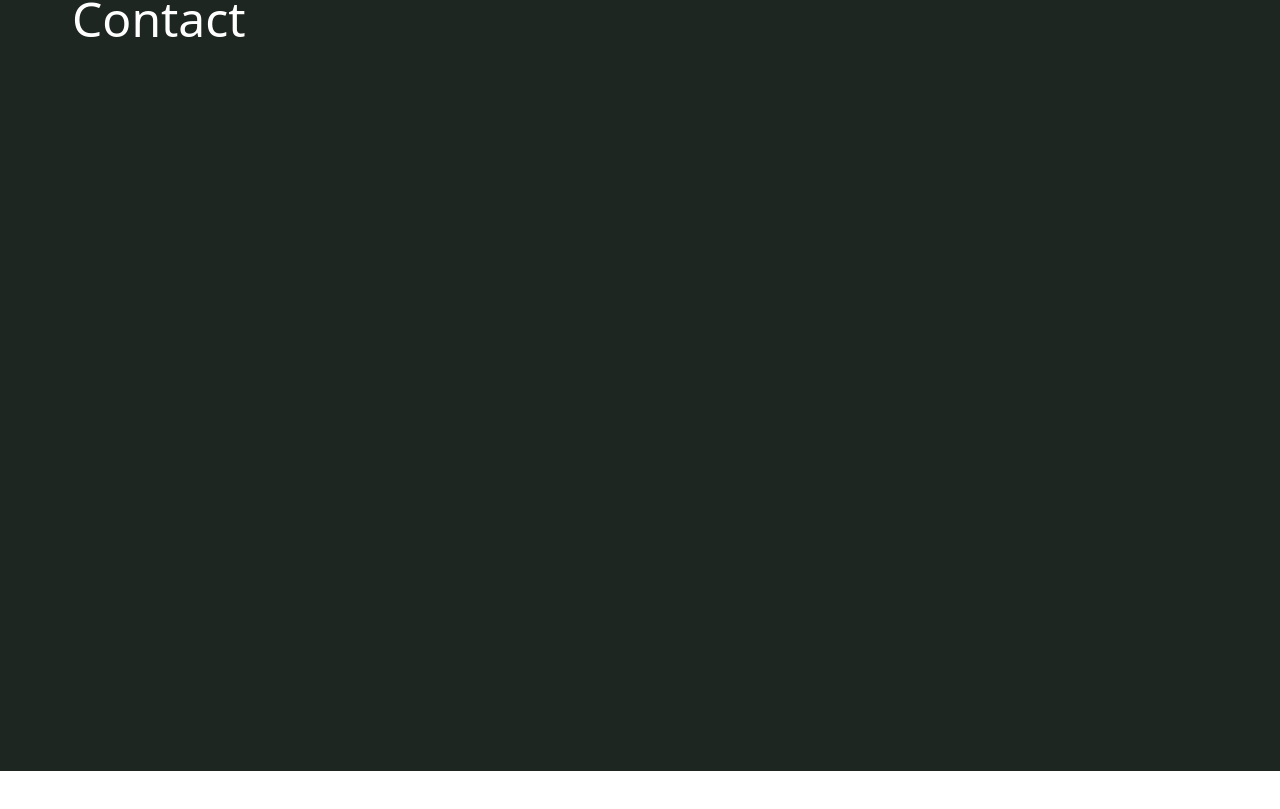
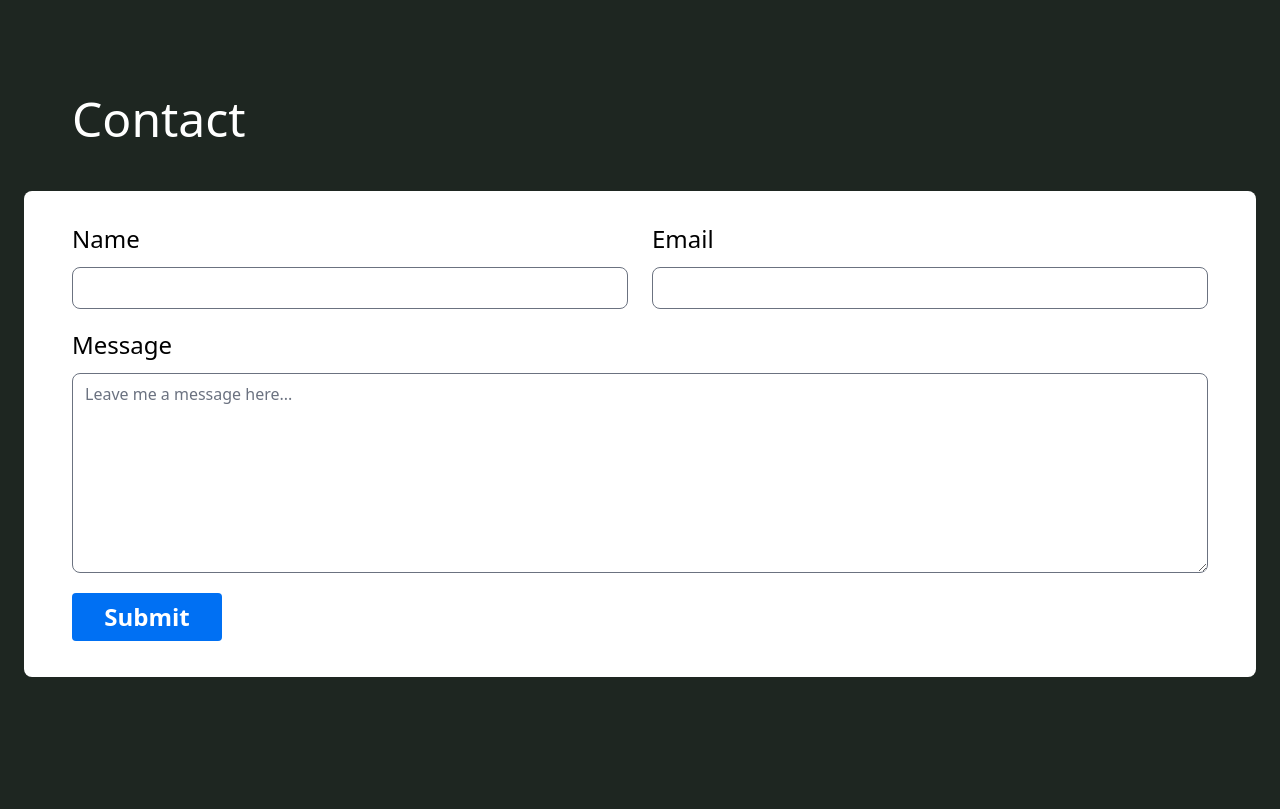
Before and after one commit to chiangamy210/portfolio, a Next.js app: page / in a window 1280 px wide. Shown: the part 3589-4398 px from the top of the page. Before the commit the page ends 4360 px from the top, so only its background shows below. Built offline with nearby package versions, Linux system fonts and the light colour scheme.

Commit message:
facilitate contact ui

```diff
--- a/app/components/Contact.tsx
+++ b/app/components/Contact.tsx
@@ -1,9 +1,12 @@
+import ContactForm from "../ui/contact-form";
+
 export default function Contact() {
   return (
     <main>
       <h1 className="flex p-12 justify-start text-white text-5xl font-inter">
         Contact
       </h1>
+      <ContactForm/>
       <form className="w-[600px]] h-[400px] flex justify-around"></form>
     </main>
   );
--- a/app/components/Navbar.tsx
+++ b/app/components/Navbar.tsx
@@ -19,7 +19,7 @@ export default function Navbar({
   return (
     <nav>
       <div
-        className={`flex py-7 gap-4 justify-start w-full h-[100px] text-white text-2xl bg-[#1e2621] transition-all duration-1000 ease-in-out ${
+        className={`flex py-7 gap-4 justify-start w-full h-[200px] text-white text-2xl bg-[#1e2621] transition-all duration-1000 ease-in-out ${
           isFixed ? "fixed top-0" : "relative"
         }
           ${isVisible ? "opacity-100" : "opacity-0"}
--- /dev/null
+++ b/app/ui/contact-form.tsx
@@ -0,0 +1,35 @@
+// import { lusitana } from '@/app/ui/fonts';
+import {
+  AtSymbolIcon,
+  KeyIcon,
+  ExclamationCircleIcon,
+} from '@heroicons/react/24/outline';
+import { ArrowRightIcon } from '@heroicons/react/20/solid';
+import Button from '../components/Button';
+
+export default function ContactForm() {
+  return (
+
+    <form className='space-y-3'>
+      <div className='flex flex-col rounded-lg bg-white px-12 pb-4 pt-8 text-black'>
+        <div className='grid gap-6 md:grid-cols-2 mb-5'>
+          <div className='flex flex-col '>
+            <label  htmlFor="name" className=' pb-3'>Name</label>
+            <input id='name' type='text' className=' rounded-lg w-full ' required></input>
+          </div>
+          <div className='flex flex-col '>
+            <label   htmlFor="email" className=' pb-3'>Email</label>
+            <input id='email' type='email' className=' rounded-lg w-full' required></input>
+          </div>
+        </div>
+        <div className='flex flex-col mb-5'>
+          <label htmlFor="message" className=' pb-3 '>Message</label>
+          <textarea id='message' rows='4' type='text' className='rounded-lg w-full h-[200px]'  placeholder="Leave me a message here..." required></textarea>
+        </div>
+        <button type='submit' className="mb-5 w-[150px] bg-blue-500 hover:bg-blue-700 text-white font-bold py-2 px-4 rounded">Submit</button>
+      </div>
+
+    </form>
+
+  );
+}
--- a/app/ui/login-form.tsx
+++ /dev/null
@@ -1,67 +0,0 @@
-import { lusitana } from '@/app/ui/fonts';
-import {
-  AtSymbolIcon,
-  KeyIcon,
-  ExclamationCircleIcon,
-} from '@heroicons/react/24/outline';
-import { ArrowRightIcon } from '@heroicons/react/20/solid';
-import { Button } from './button';
-
-export default function LoginForm() {
-  return (
-    <form className="space-y-3">
-      <div className="flex-1 rounded-lg bg-gray-50 px-6 pb-4 pt-8">
-        <h1 className={`${lusitana.className} mb-3 text-2xl`}>
-          Please log in to continue.
-        </h1>
-        <div className="w-full">
-          <div>
-            <label
-              className="mb-3 mt-5 block text-xs font-medium text-gray-900"
-              htmlFor="email"
-            >
-              Email
-            </label>
-            <div className="relative">
-              <input
-                className="peer block w-full rounded-md border border-gray-200 py-[9px] pl-10 text-sm outline-2 placeholder:text-gray-500"
-                id="email"
-                type="email"
-                name="email"
-                placeholder="Enter your email address"
-                required
-              />
-              <AtSymbolIcon className="pointer-events-none absolute left-3 top-1/2 h-[18px] w-[18px] -translate-y-1/2 text-gray-500 peer-focus:text-gray-900" />
-            </div>
-          </div>
-          <div className="mt-4">
-            <label
-              className="mb-3 mt-5 block text-xs font-medium text-gray-900"
-              htmlFor="password"
-            >
-              Password
-            </label>
-            <div className="relative">
-              <input
-                className="peer block w-full rounded-md border border-gray-200 py-[9px] pl-10 text-sm outline-2 placeholder:text-gray-500"
-                id="password"
-                type="password"
-                name="password"
-                placeholder="Enter password"
-                required
-                minLength={6}
-              />
-              <KeyIcon className="pointer-events-none absolute left-3 top-1/2 h-[18px] w-[18px] -translate-y-1/2 text-gray-500 peer-focus:text-gray-900" />
-            </div>
-          </div>
-        </div>
-        <Button className="mt-4 w-full">
-          Log in <ArrowRightIcon className="ml-auto h-5 w-5 text-gray-50" />
-        </Button>
-        <div className="flex h-8 items-end space-x-1">
-          {/* Add form errors here */}
-        </div>
-      </div>
-    </form>
-  );
-}
```
